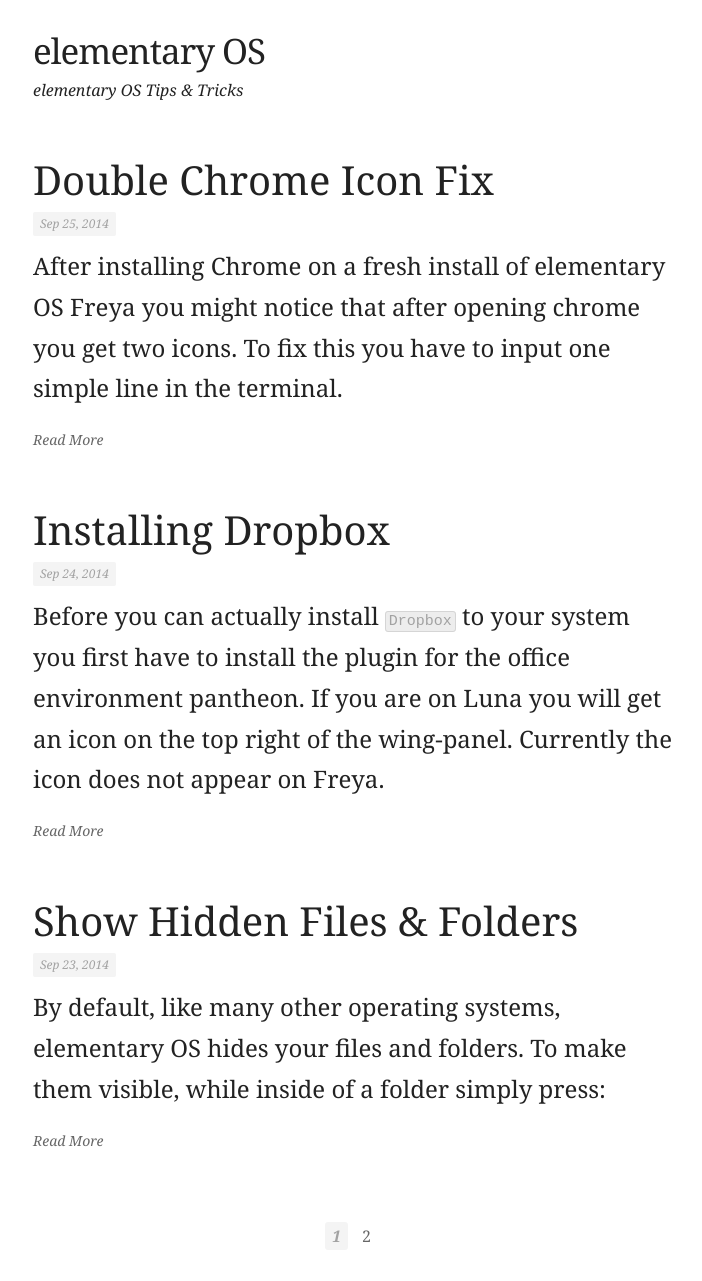
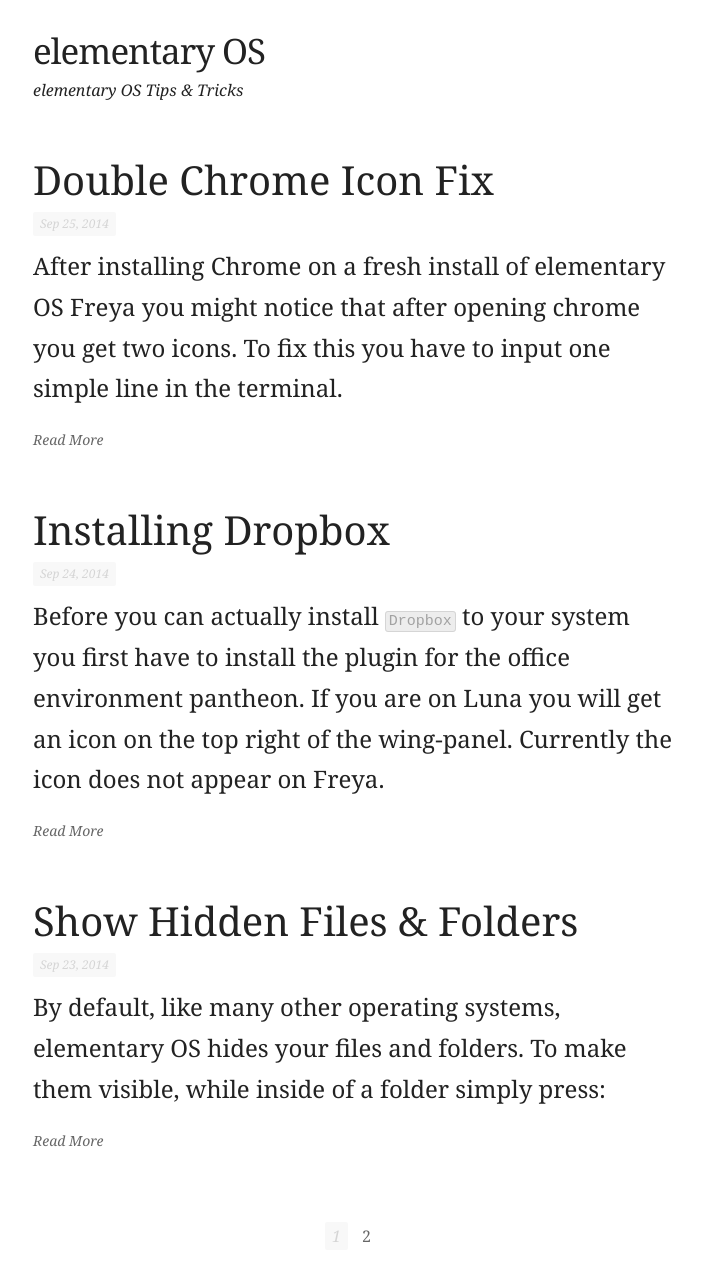
Before and after one commit to timbog80/timbog80.github.io, a Jekyll site: the page built from index.html, in a window 1280 px wide and 1301 px high. Shown: the top 1281 px of the window, without its empty margins (287-989 px from the left). Built offline with Jekyll 4.4.1, drawn with Linux system fonts in a browser that asks for light colours; nearby versions of some CDN libraries; the list of posts is cut into pages by our own code.

Commit message:
supper small commit

```diff
--- a/_sass/_layout.scss
+++ b/_sass/_layout.scss
@@ -67,8 +67,8 @@
 
 .post-meta {
   font-size: $small-font-size;
-  color: $grey-color-dark;
-  background-color: #f4f4f4;
+  color: $grey-color;
+  background-color: #f8f8f8;
   border-radius: 2px;
   font-style: italic;
   padding: 3px 7px;
@@ -79,7 +79,7 @@
   @include transition(all, 0.2s, ease);
 
   &:hover {
-    background: $grey-color-light;
+    color: $grey-color-dark;
   }
 }
 
@@ -129,7 +129,7 @@
   text-align: center;
   padding: 3px 7px;
   margin: 20px 0 50px 0;
-  color: $grey-color-dark;
+  color: #f8f8f8;
 
   a {
     margin: 0 3px;
@@ -137,11 +137,10 @@
   }
 
   em {
-    background: #f4f4f4;
-    color: $grey-color-dark;
+    background: #f8f8f8;
+    color: $grey-color;
     padding: 3px 7px;
-    border-radius: .2em;
-    font-weight: 700;
+    border-radius: 2px;
   }
 }
 
```
Also changed, not shown: 1 other file.
